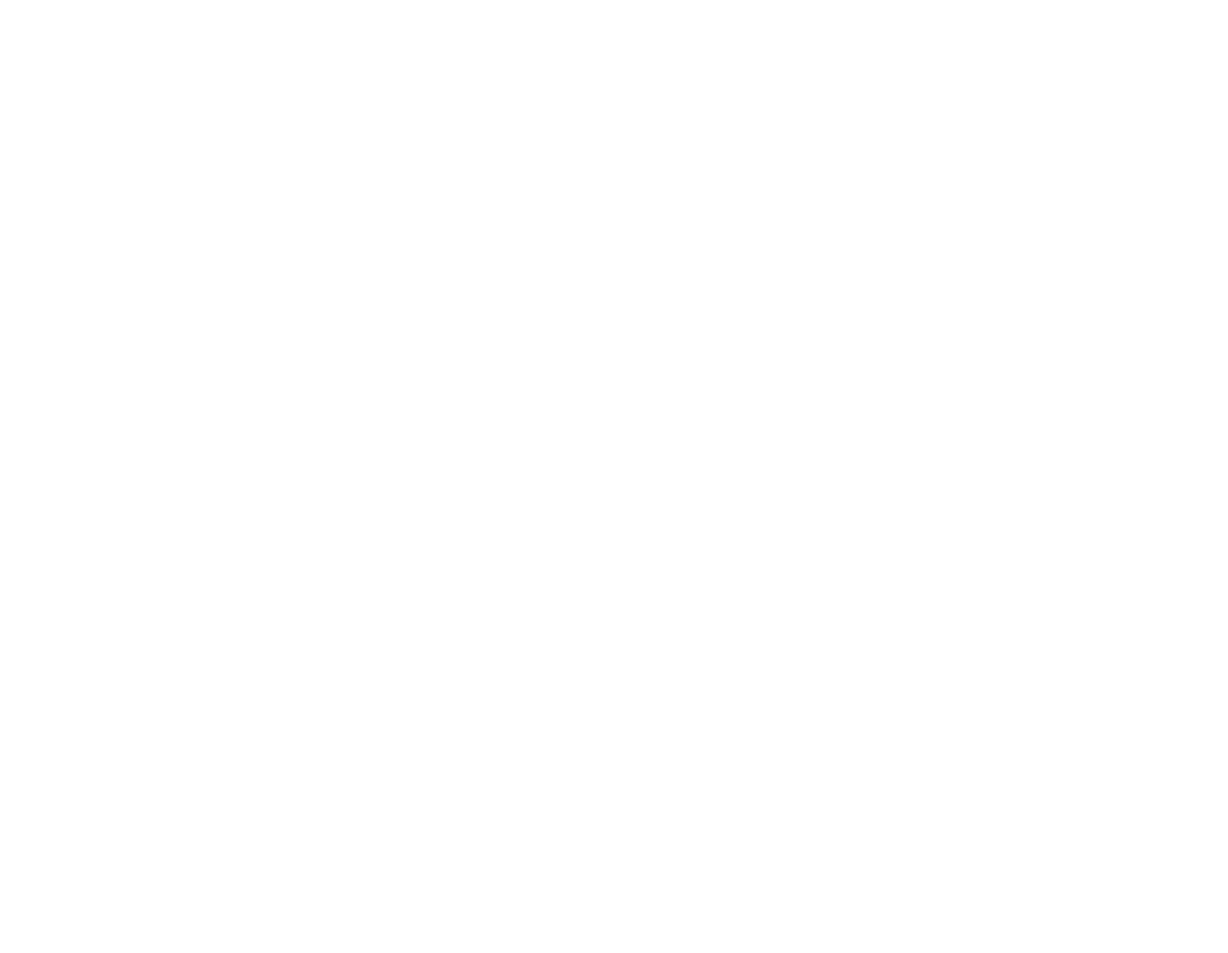
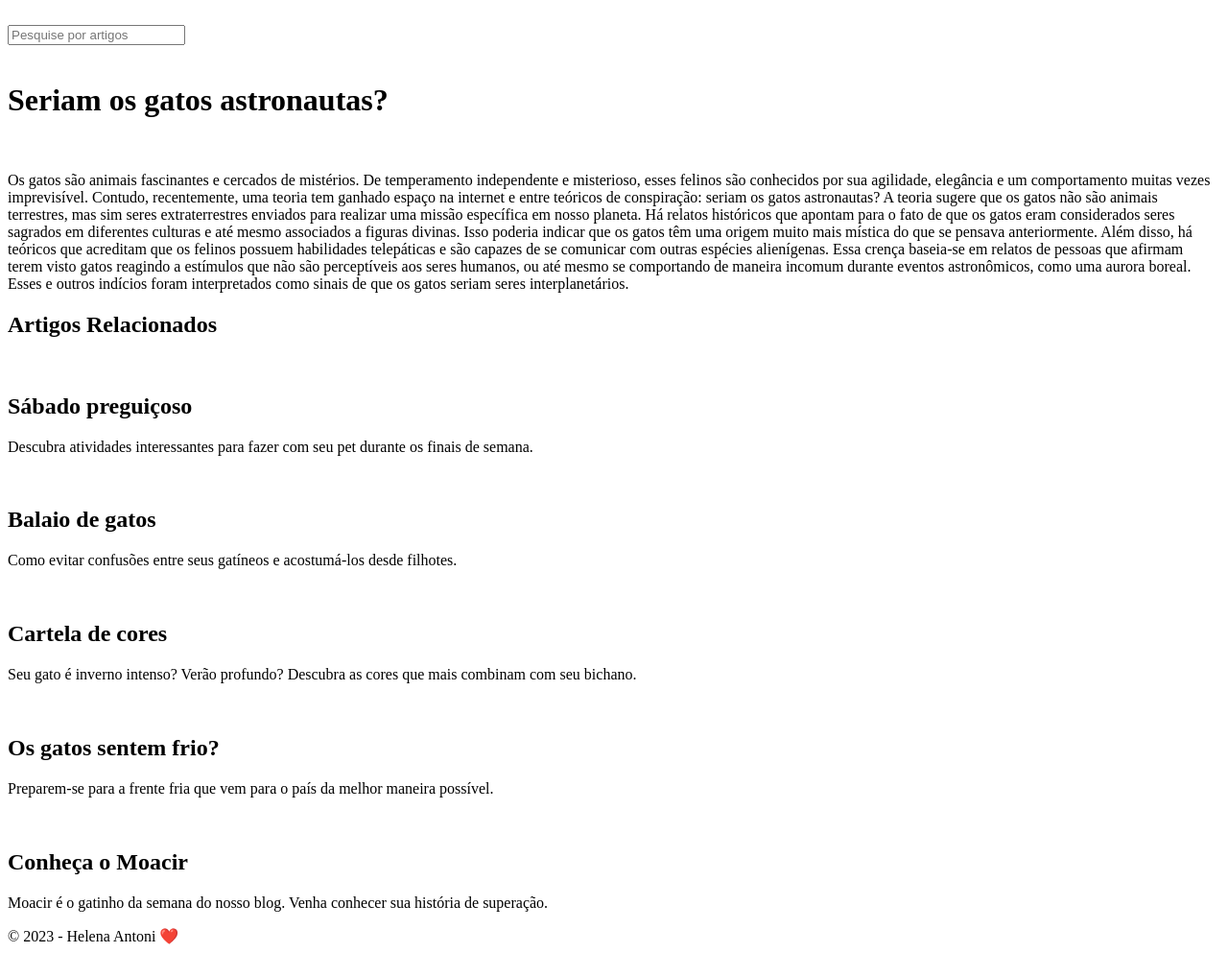
Before and after one commit to helena-antoni/blog-gatos, a plain HTML site: page index.html in a window 1280 px wide. Shown: the whole page at 96% size. Before the commit the page ends 800 px from the top, so only its background shows below. Drawn offline with Linux system fonts and the light colour scheme.

Commit message:
add html

```diff
--- a/index.html
+++ b/index.html
@@ -5,7 +5,80 @@
     <meta name="viewport" content="width=device-width, initial-scale=1.0">
     <title>Blog Gatos</title>
 </head>
+
 <body>
+    <div id="app">
 
+        <header>
+            <nav>
+                <img src="" alt="">
+            </nav>
+            <form action="">
+                <label for=""></label>
+                <input type="text" placeholder="Pesquise por artigos">
+            </form>
+            <div class="profile">
+                <img src="" alt="">
+            </div>
+        </header>
+
+        <main>
+            <h1>Seriam os gatos astronautas?</h1>
+            <div class="like">
+                <img src="" alt="">
+                <img src="" alt="">
+            </div>
+            <p>Os gatos são animais fascinantes e cercados de mistérios. De temperamento independente e misterioso,
+                esses felinos são conhecidos por sua agilidade, elegância e um comportamento muitas vezes imprevisível.
+                Contudo, recentemente, uma teoria tem ganhado espaço na internet e entre teóricos de conspiração: seriam
+                os gatos astronautas?
+                A teoria sugere que os gatos não são animais terrestres, mas sim seres extraterrestres enviados para
+                realizar uma missão específica em nosso planeta. Há relatos históricos que apontam para o fato de que os
+                gatos eram considerados seres sagrados em diferentes culturas e até mesmo associados a figuras divinas.
+                Isso poderia indicar que os gatos têm uma origem muito mais mística do que se pensava anteriormente.
+
+                Além disso, há teóricos que acreditam que os felinos possuem habilidades telepáticas e são capazes de se
+                comunicar com outras espécies alienígenas. Essa crença baseia-se em relatos de pessoas que afirmam terem
+                visto gatos reagindo a estímulos que não são perceptíveis aos seres humanos, ou até mesmo se comportando
+                de maneira incomum durante eventos astronômicos, como uma aurora boreal. Esses e outros indícios foram
+                interpretados como sinais de que os gatos seriam seres interplanetários.</p>
+        </main>
+
+        <aside>
+            <h1>Artigos Relacionados</h1>
+             <div class="aside-box">
+                <div class="box-cats">
+                    <img src="" alt="">
+                    <h1>Sábado preguiçoso</h1>
+                    <p>Descubra atividades interessantes para fazer com seu pet durante os finais de semana.</p>
+                </div>
+                <div class="box-cats">
+                    <img src="" alt="">
+                    <h1>Balaio de gatos</h1>
+                    <p>Como evitar confusões entre seus gatíneos e acostumá-los desde filhotes.</p>
+                </div>
+                <div class="box-cats">
+                    <img src="" alt="">
+                    <h1>Cartela de cores</h1>
+                    <p>Seu gato é inverno intenso? Verão profundo? Descubra as cores que mais combinam com seu bichano.</p>
+                </div>
+                <div class="box-cats">
+                    <img src="" alt="">
+                    <h1>Os gatos sentem frio?</h1>
+                    <p>Preparem-se para a frente fria que vem para o país da melhor maneira possível.</p>
+                </div>
+                <div class="box-cats">
+                    <img src="" alt="">
+                    <h1>Conheça o Moacir</h1>
+                    <p>Moacir é o gatinho da semana do nosso blog. Venha conhecer sua história de superação.</p>
+                </div>
+            </div>
+        </aside>
+
+        <footer>
+            © 2023 - Helena Antoni ❤️
+        </footer>
+    </div>
 </body>
+
 </html>
```
